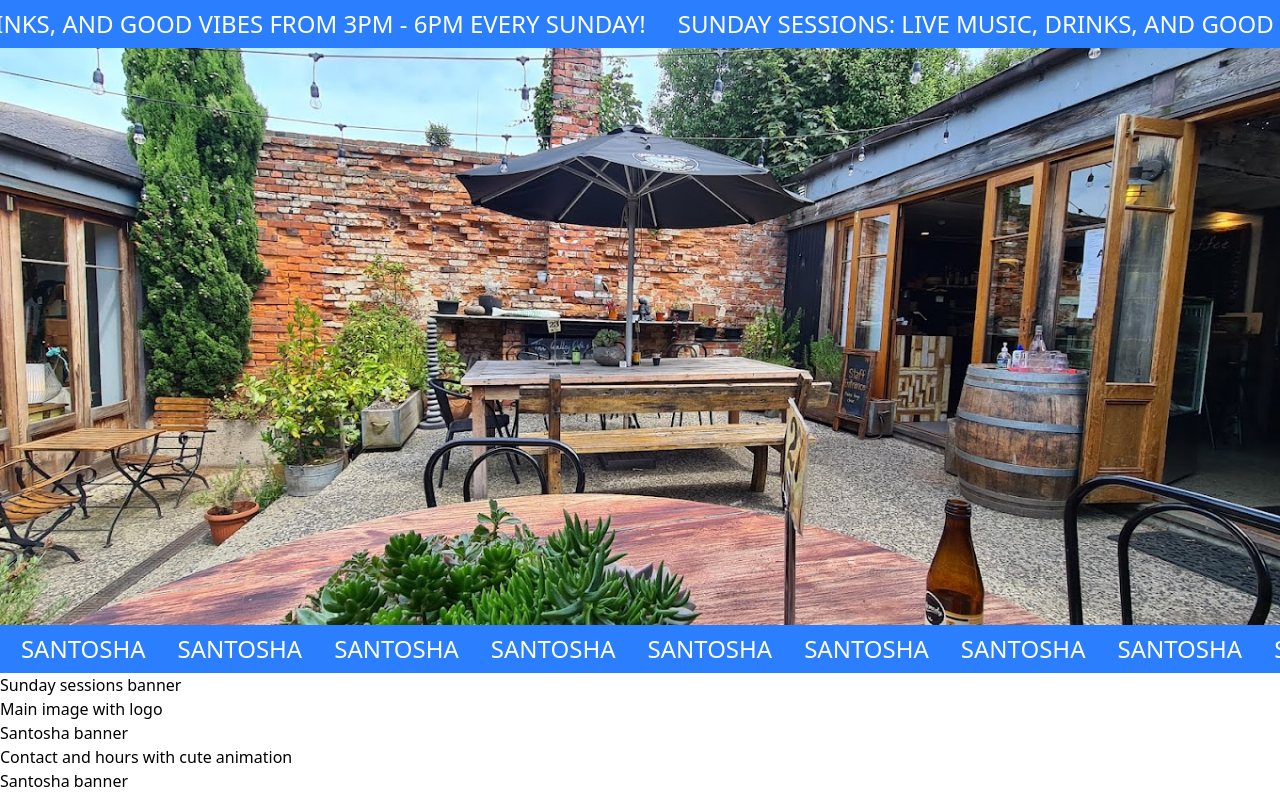
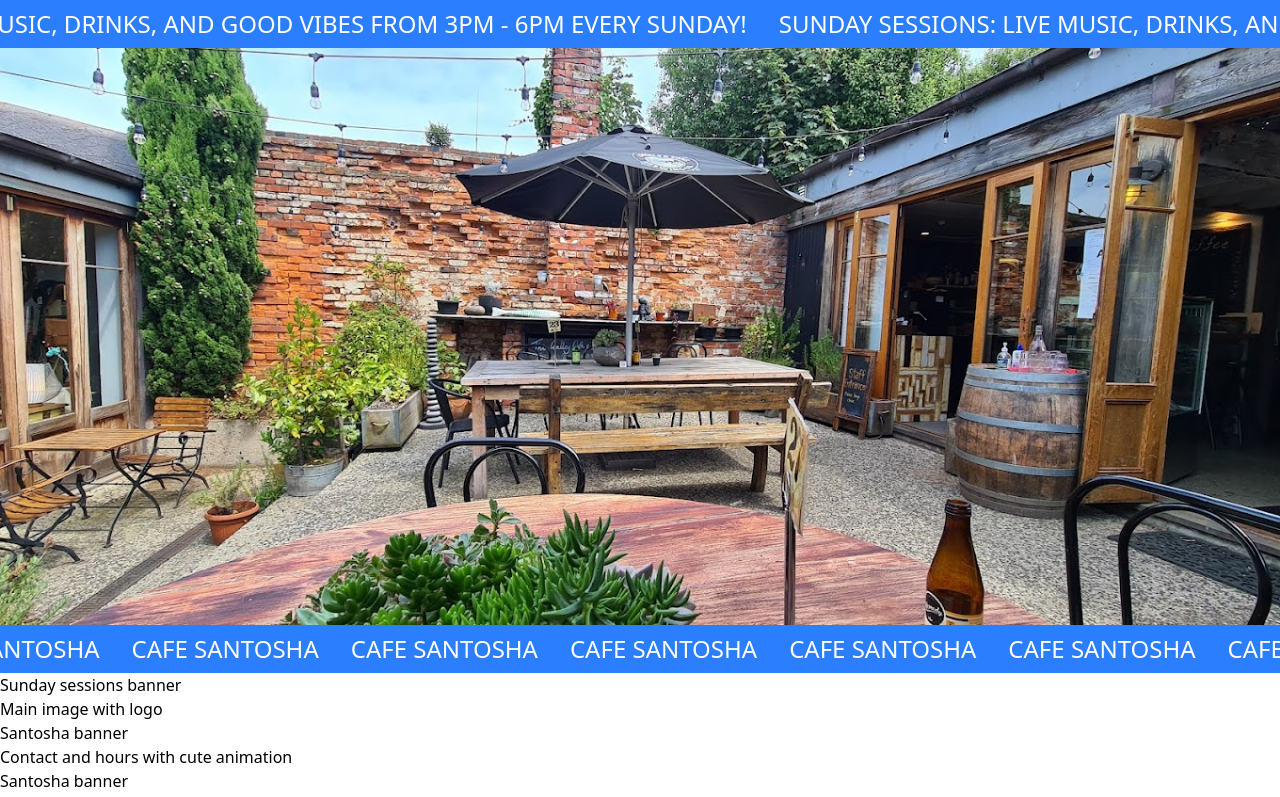
Before and after one commit to olivia-clarkeedwards/cafe_santosha, a Next.js app: page / in a window 1280 px wide. Shown: the top 797 px of the page. Built offline with nearby package versions, Linux system fonts and the light colour scheme.

Commit message:
slow animation

```diff
--- a/src/app/global.css
+++ b/src/app/global.css
@@ -10,5 +10,5 @@
 }
 
 .animate-marquee {
-  animation: marquee 30s linear infinite;
+  animation: marquee 40s linear infinite;
 }
--- a/src/app/page.tsx
+++ b/src/app/page.tsx
@@ -24,7 +24,7 @@
       />
       <ScrollingTextBannerWrapper>
         <Marquee repeat={10}>
-          <p className="uppercase text-2xl">SANTOSHA</p>
+          <p className="uppercase text-2xl">CAFE SANTOSHA</p>
         </Marquee>
       </ScrollingTextBannerWrapper>
       <div>Sunday sessions banner</div>
```
